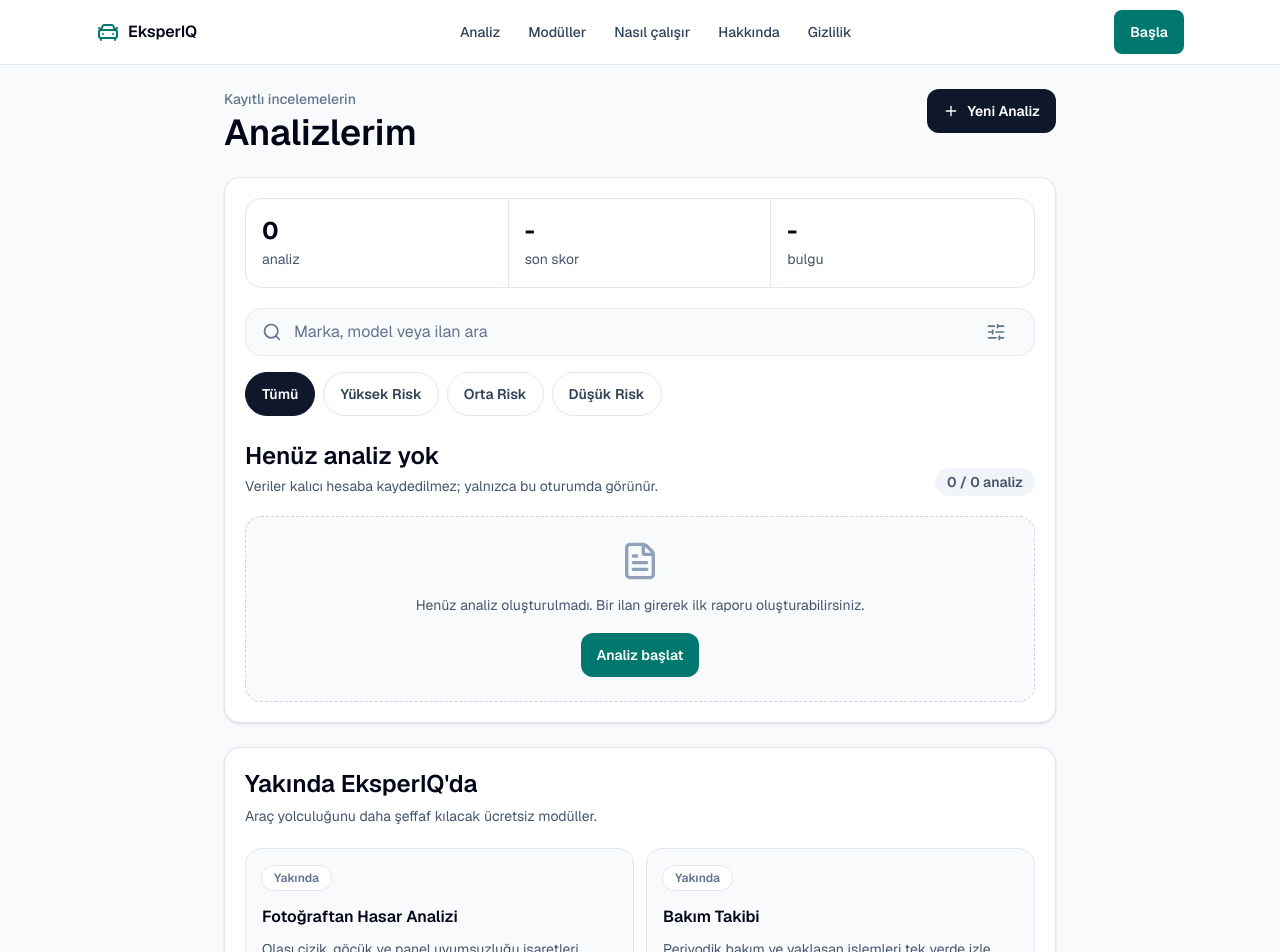
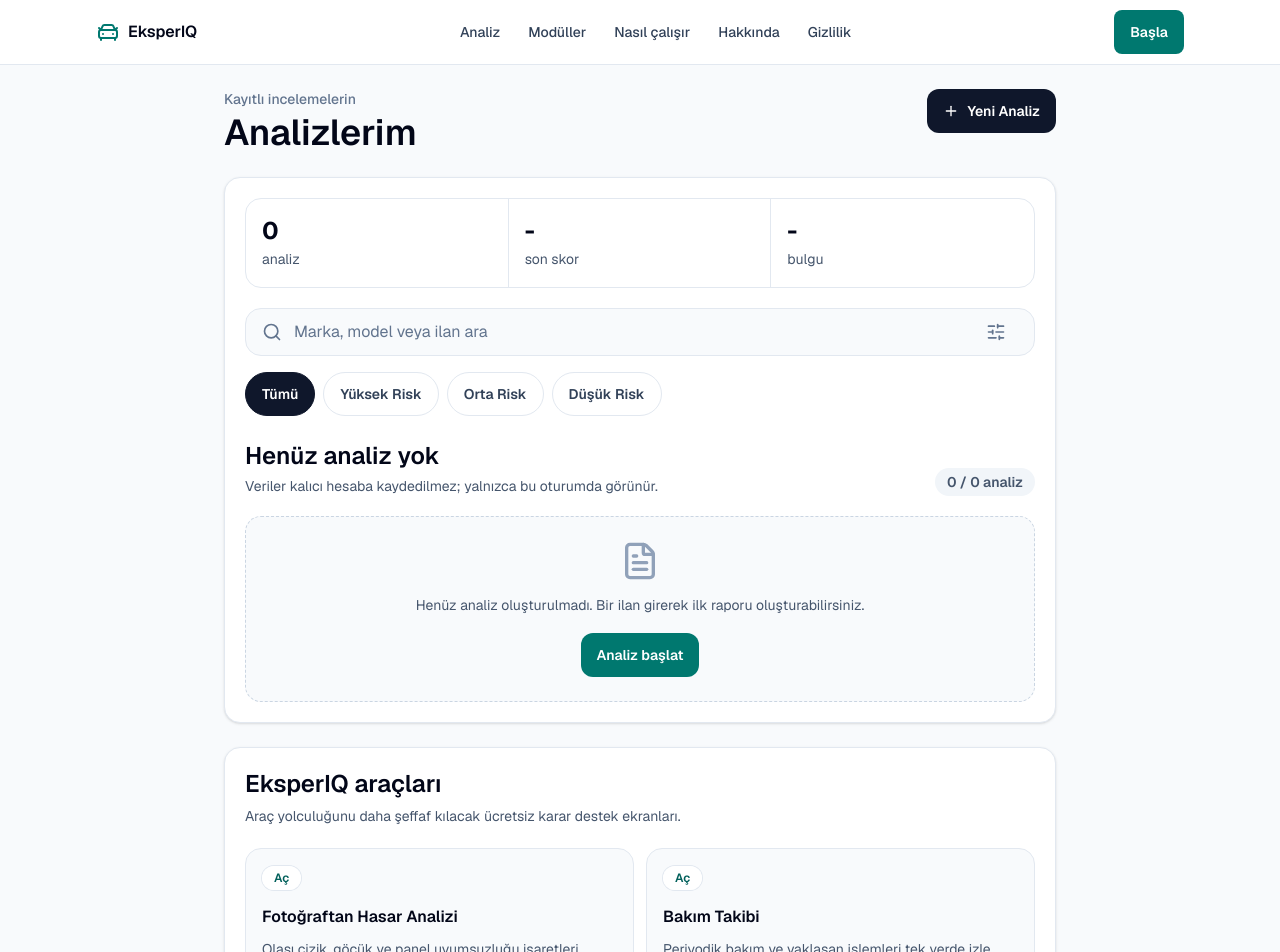
Before and after one commit to akifyapayzeka/eksperiq, a Next.js app: page /analizlerim in a window 1280 px wide. Shown: the top 952 px of the page. Built offline with nearby package versions, Linux system fonts and the light colour scheme.

Commit message:
Present assistant modules as active tools

```diff
--- a/src/app/analizlerim/page.tsx
+++ b/src/app/analizlerim/page.tsx
@@ -26,11 +26,11 @@ const filters: Array<{ id: AnalysisFilter; label: string }> = [
   { id: "low", label: "Düşük Risk" },
 ];
 
-const upcomingModules = [
-  ["Fotoğraftan Hasar Analizi", "Olası çizik, göçük ve panel uyumsuzluğu işaretleri."],
-  ["Bakım Takibi", "Periyodik bakım ve yaklaşan işlemleri tek yerde izle."],
-  ["Araç Sağlık Karnesi", "Bakım, ekspertiz ve kontrol geçmişini sade ekranda tut."],
-  ["Araç Değer Takibi", "Piyasa hareketlerini karar desteği olarak takip et."],
+const assistantModules = [
+  ["/fotograf-hasar", "Fotoğraftan Hasar Analizi", "Olası çizik, göçük ve panel uyumsuzluğu işaretleri."],
+  ["/bakim-takibi", "Bakım Takibi", "Periyodik bakım ve yaklaşan işlemleri tek yerde izle."],
+  ["/arac-saglik-karnesi", "Araç Sağlık Karnesi", "Bakım, ekspertiz ve kontrol geçmişini sade ekranda tut."],
+  ["/arac-deger-takibi", "Araç Değer Takibi", "Piyasa hareketlerini karar desteği olarak takip et."],
 ] as const;
 
 export default function MyAnalysesPage() {
@@ -238,19 +238,19 @@ export default function MyAnalysesPage() {
         </section>
 
         <section className="mt-6 rounded-2xl border border-slate-200 bg-white p-5 shadow-sm">
-          <h2 className="text-2xl font-semibold text-slate-950">Yakında EksperIQ&apos;da</h2>
+          <h2 className="text-2xl font-semibold text-slate-950">EksperIQ araçları</h2>
           <p className="mt-1 text-sm leading-6 text-slate-600">
-            Araç yolculuğunu daha şeffaf kılacak ücretsiz modüller.
+            Araç yolculuğunu daha şeffaf kılacak ücretsiz karar destek ekranları.
           </p>
           <div className="mt-5 grid gap-3 sm:grid-cols-2">
-            {upcomingModules.map(([title, description]) => (
-              <article key={title} className="rounded-2xl border border-slate-200 bg-slate-50 p-4">
-                <span className="rounded-full bg-white px-3 py-1 text-xs font-semibold text-slate-500 ring-1 ring-slate-200">
-                  Yakında
+            {assistantModules.map(([href, title, description]) => (
+              <Link key={title} href={href} className="rounded-2xl border border-slate-200 bg-slate-50 p-4">
+                <span className="rounded-full bg-white px-3 py-1 text-xs font-semibold text-teal-800 ring-1 ring-slate-200">
+                  Aç
                 </span>
                 <h3 className="mt-4 font-semibold text-slate-950">{title}</h3>
                 <p className="mt-2 text-sm leading-6 text-slate-600">{description}</p>
-              </article>
+              </Link>
             ))}
           </div>
         </section>
--- a/src/app/page.tsx
+++ b/src/app/page.tsx
@@ -16,13 +16,13 @@ import { appConfig } from "@/lib/constants/app";
 const summaryItems = [
   { value: "0", label: "kayıtlı veri" },
   { value: "58", label: "demo risk skoru" },
-  { value: "3", label: "yakında modül" },
+  { value: "8", label: "aktif modül" },
 ];
 
-const upcomingModules = [
-  { icon: Camera, title: "Fotoğraftan Hasar Analizi" },
-  { icon: Wrench, title: "Bakım Takibi" },
-  { icon: ChartNoAxesCombined, title: "Araç Değer Takibi" },
+const quickModules = [
+  { icon: Camera, title: "Fotoğraftan Hasar Analizi", href: "/fotograf-hasar" },
+  { icon: Wrench, title: "Bakım Takibi", href: "/bakim-takibi" },
+  { icon: ChartNoAxesCombined, title: "Araç Değer Takibi", href: "/arac-deger-takibi" },
 ];
 
 const garageSignals = [
@@ -181,22 +181,24 @@ export default function Home() {
 
           <section aria-labelledby="upcoming-title">
             <h2 id="upcoming-title" className="text-2xl font-semibold text-slate-950">
-              Yakında EksperIQ içinde
+              EksperIQ araçları
             </h2>
-            <p className="mt-2 text-base leading-7 text-slate-600">Araç yolculuğunu daha şeffaf kılacak araçlar.</p>
+            <p className="mt-2 text-base leading-7 text-slate-600">
+              İlan, fotoğraf, bakım ve değer takibi için ayrı karar destek ekranları.
+            </p>
             <div className="mt-4 grid gap-3 sm:grid-cols-2">
-              {upcomingModules.map((item) => (
-                <article key={item.title} className="rounded-2xl border border-slate-200 bg-white p-5 shadow-sm">
+              {quickModules.map((item) => (
+                <Link key={item.title} href={item.href} className="rounded-2xl border border-slate-200 bg-white p-5 shadow-sm">
                   <div className="flex items-start justify-between gap-4">
                     <span className="grid h-12 w-12 place-items-center rounded-full bg-sky-50 text-teal-800">
                       <item.icon aria-hidden="true" className="h-6 w-6" />
                     </span>
-                    <span className="rounded-full bg-slate-100 px-3 py-1 text-xs font-semibold text-slate-500">
-                      Yakında
+                    <span className="rounded-full bg-teal-50 px-3 py-1 text-xs font-semibold text-teal-800">
+                      Aç
                     </span>
                   </div>
                   <h3 className="mt-5 text-lg font-semibold leading-snug text-slate-900">{item.title}</h3>
-                </article>
+                </Link>
               ))}
             </div>
           </section>
@@ -209,7 +211,7 @@ export default function Home() {
               Aracını ekle, zaman içinde bakım ve değerini takip et
             </h2>
             <p className="mt-3 max-w-md text-sm leading-6 text-slate-300">
-              Bu bölüm ileride bakım takibi, sağlık karnesi ve satış hazırlığı modülleriyle açılacak.
+              Bakım takibi, sağlık karnesi ve satış hazırlığı modülleri ayrı ekranlarda karar desteği sunar.
             </p>
           </section>
 
```
